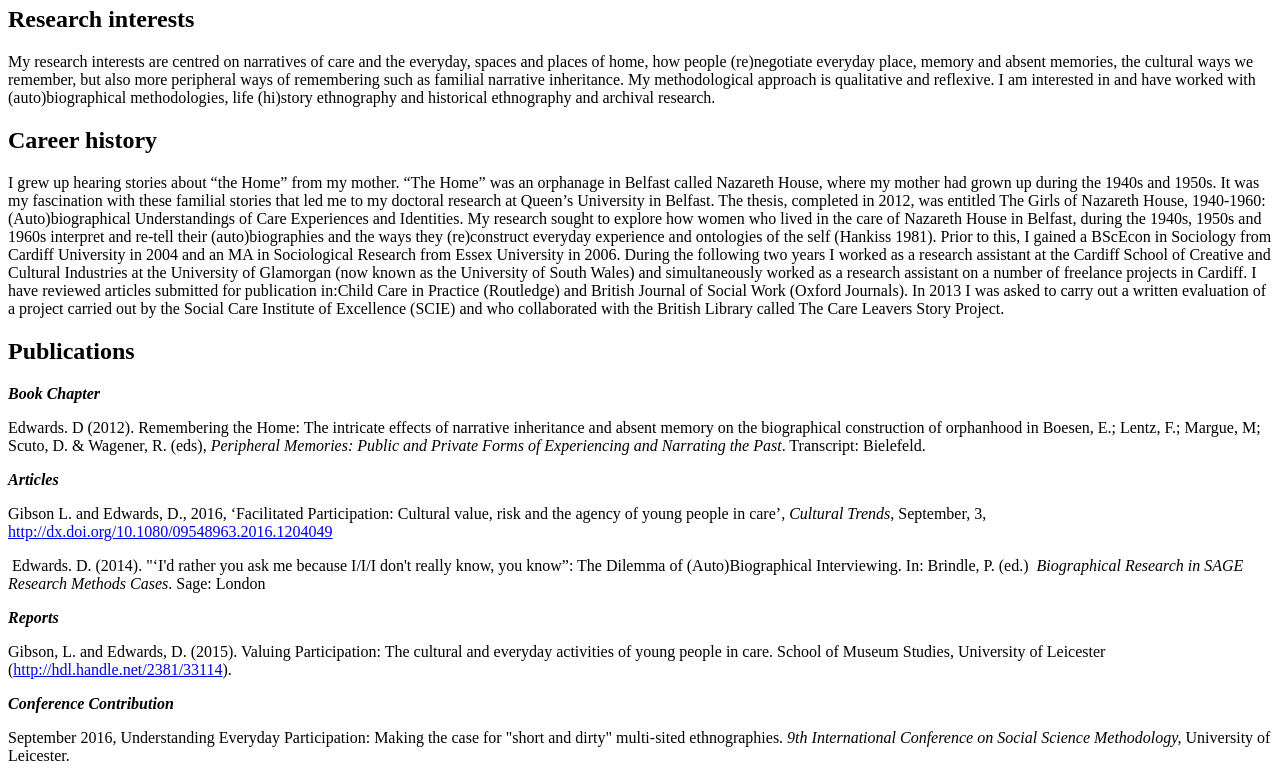
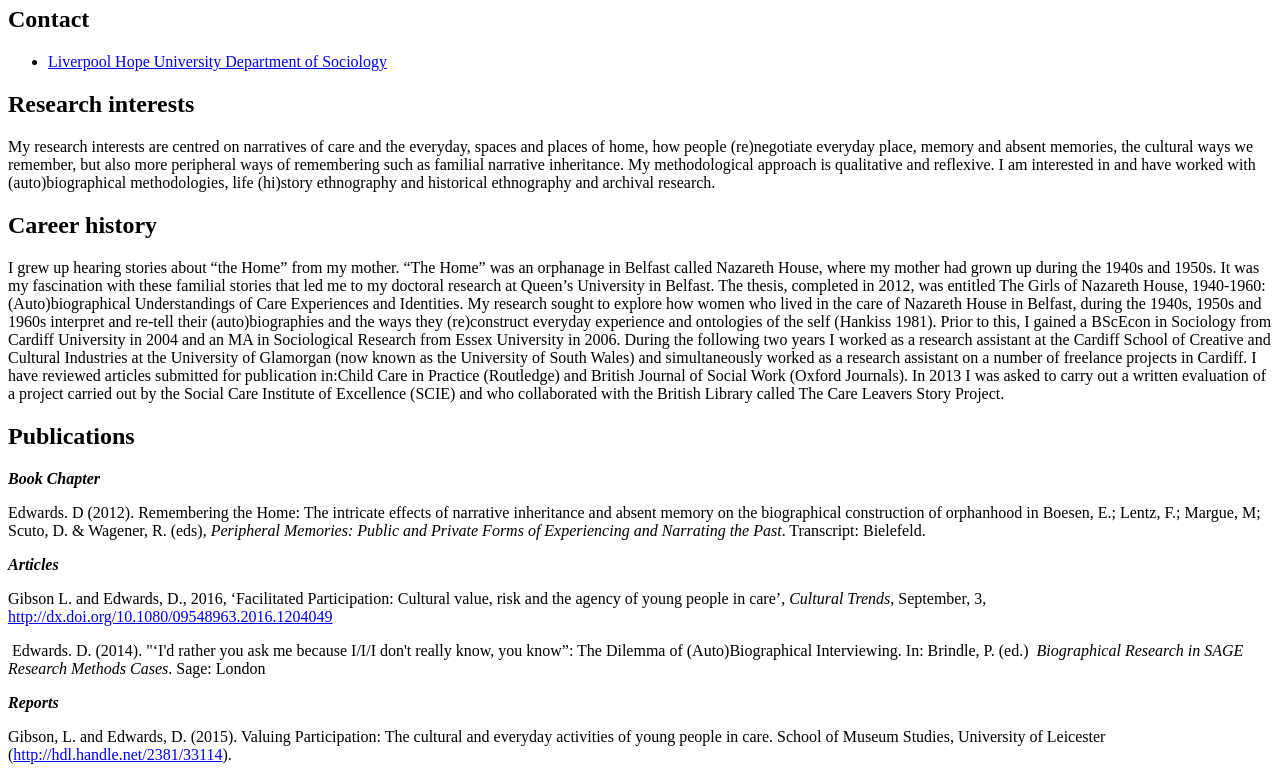
Before and after one commit to delythedwards/delythedwards, a plain HTML site: page index.html in a window 1280 px wide. Shown: the part 60-837 px from the top of the page. Drawn offline with Linux system fonts and the light colour scheme.

Commit message:
Update index.html

```diff
--- a/index.html
+++ b/index.html
@@ -1,5 +1,16 @@
 <html>
 <h1>Dr. Delyth Edwards</h1>
+
+<!-- profile
+https://info.hope.ac.uk/aps/index.php/Aps/ext/edwardd
+https://www2.le.ac.uk/departments/museumstudies/AboutUs/people/DrDelythEdwards
+-->
+
+
+  <h2>Contact</h2>
+  <ul>
+    <li><a href="https://www.hope.ac.uk/si/dr-delyth-edwards.html">Liverpool Hope University Department of Sociology</a></li>
+  </ul>
 
 <h2>Research interests</h2>
 My research interests are centred on narratives of care and the everyday, spaces and places of home, how people (re)negotiate everyday place, memory and absent memories, the cultural ways we remember, but also more peripheral ways of remembering such as familial narrative inheritance. My methodological approach is qualitative and reflexive. I am interested in and have worked with (auto)biographical methodologies, life (hi)story ethnography and historical ethnography and archival research.
```
